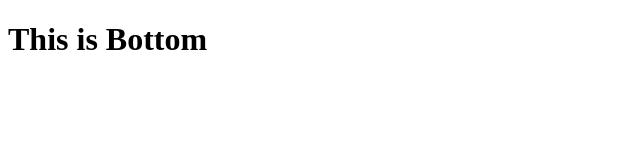
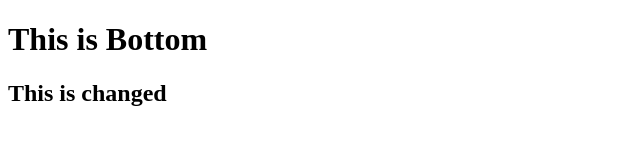
Before and after one commit to rams4tech/HTMLDemos, a plain HTML site: page bottom.html in a window 1280 px wide. Shown: the whole page, without its empty margins (0-640 px from the left). Drawn offline with Linux system fonts and the light colour scheme.

Commit message:
Added bottom as well

```diff
--- a/bottom.html
+++ b/bottom.html
@@ -1,10 +1,14 @@
 <!DOCTYPE HTML PUBLIC "-//W3C//DTD HTML 4.01 Transitional//EN"
         "http://www.w3.org/TR/html4/loose.dtd">
 <html>
+
 <head>
     <title>Bottom Page</title>
 </head>
+
 <body>
-<h1>This is Bottom</h1>
+    <h1>This is Bottom</h1>
+    <h2>This is changed</h2>
 </body>
+
 </html>
```
